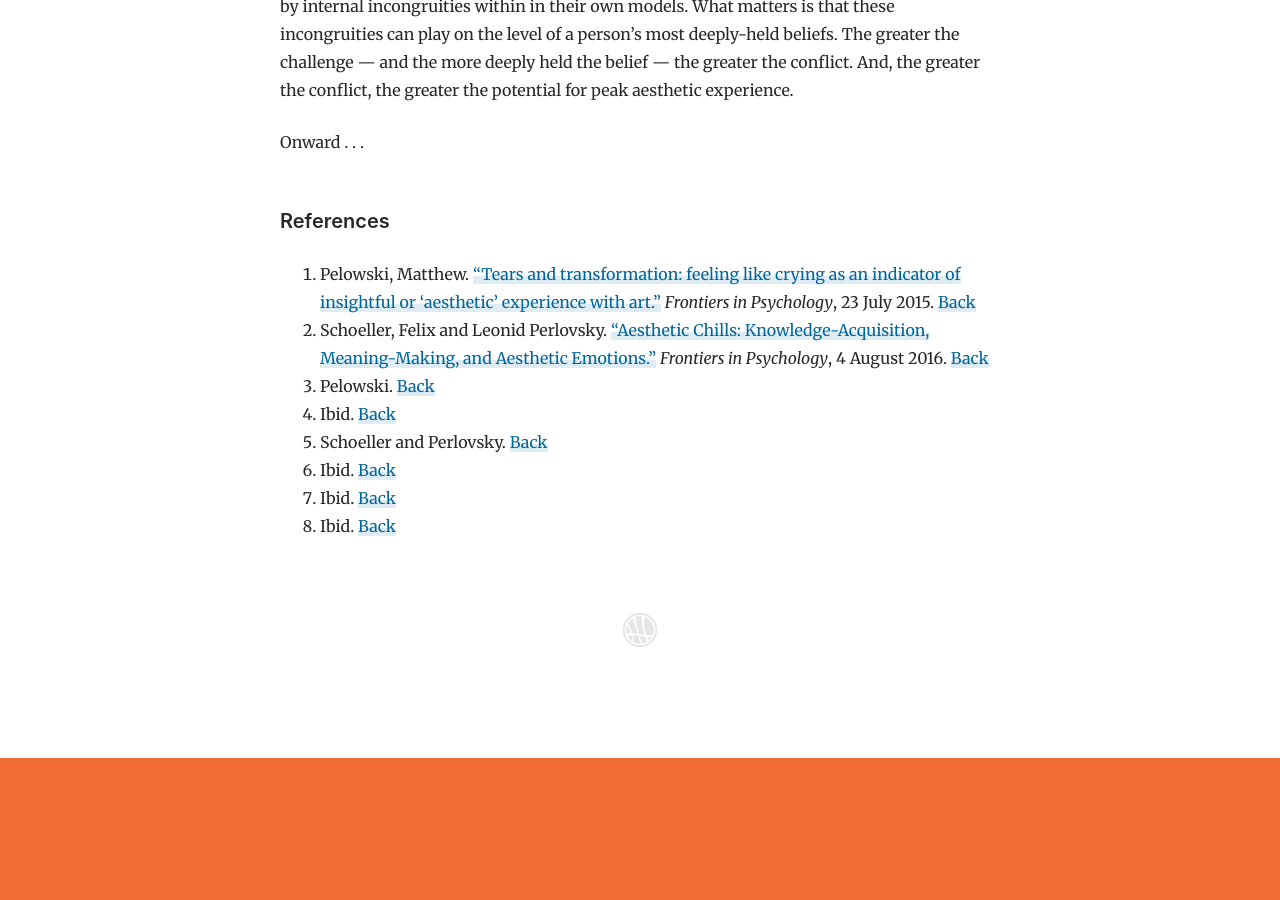
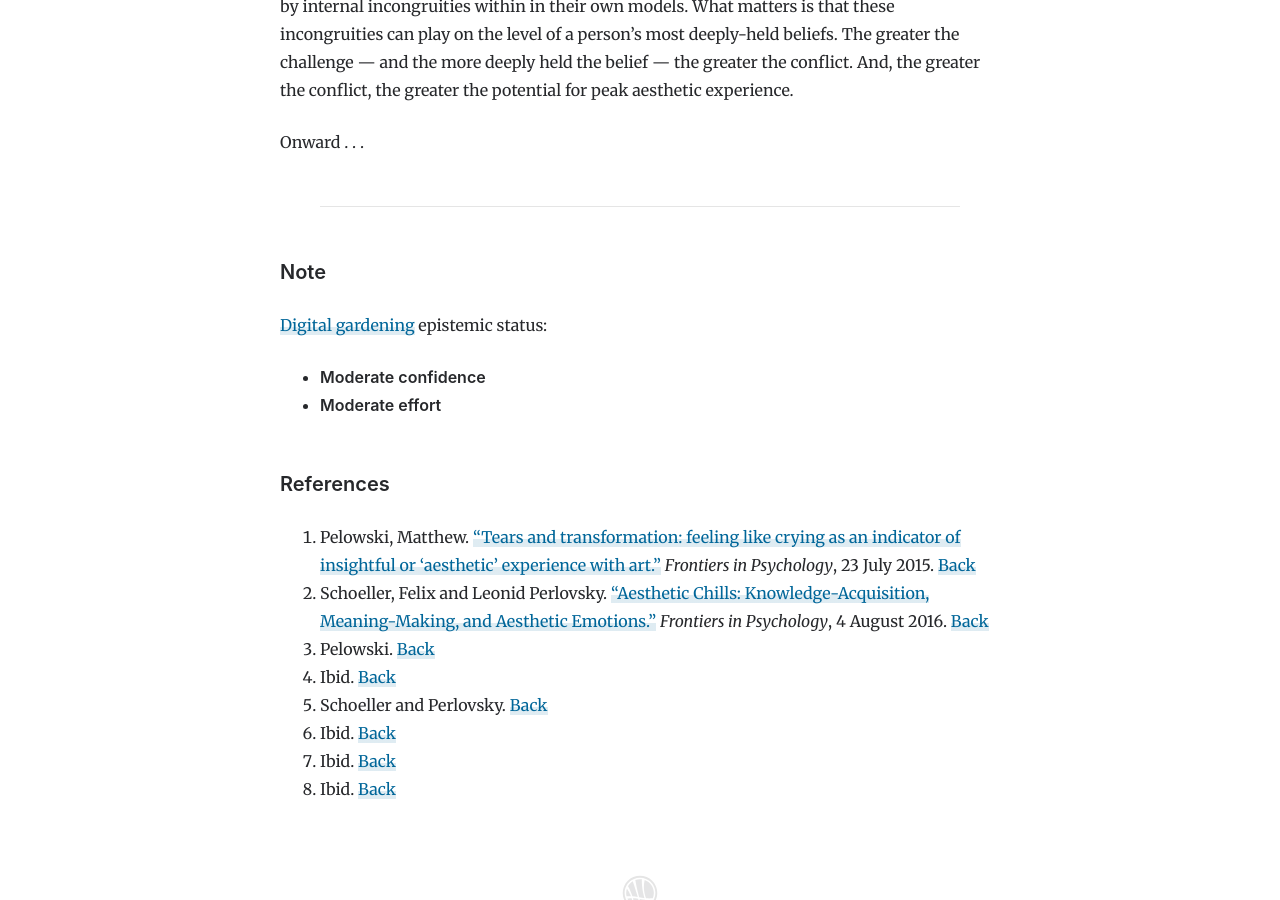
Before and after one commit to natelistrom/natelistrom.github.io, a Jekyll site: the page built from _posts/2022-05-22-pae-content-3.md, in a window 1280 px wide and 900 px high, scrolled down 4708 px. Built offline with Jekyll 4.4.1, drawn with Linux system fonts in a browser that asks for light colours; before the commit the page ends 5466 px from its top, so only the background shows below that.

Commit message:
Add digital gardening footer to incongruity post

```diff
--- a/_posts/2022-05-22-pae-content-3.md
+++ b/_posts/2022-05-22-pae-content-3.md
@@ -80,3 +80,12 @@ This capacity for satisfaction of intractable problems is one of the core powers
 Ultimately, it doesn't matter whether a person's model of the world is challenged directly by incongruities between their models and the external phenomena they encounter or indirectly by internal incongruities within in their own models. What matters is that these incongruities can play on the level of a person's most deeply-held beliefs. The greater the challenge &mdash; and the more deeply held the belief &mdash; the greater the conflict. And, the greater the conflict, the greater the potential for peak aesthetic experience.
 
 Onward . . .
+
+---
+
+#### Note
+
+[Digital gardening](https://maggieappleton.com/garden-history) epistemic status:
+
+- <strong>Moderate confidence</strong>
+- <strong>Moderate effort</strong>
```
